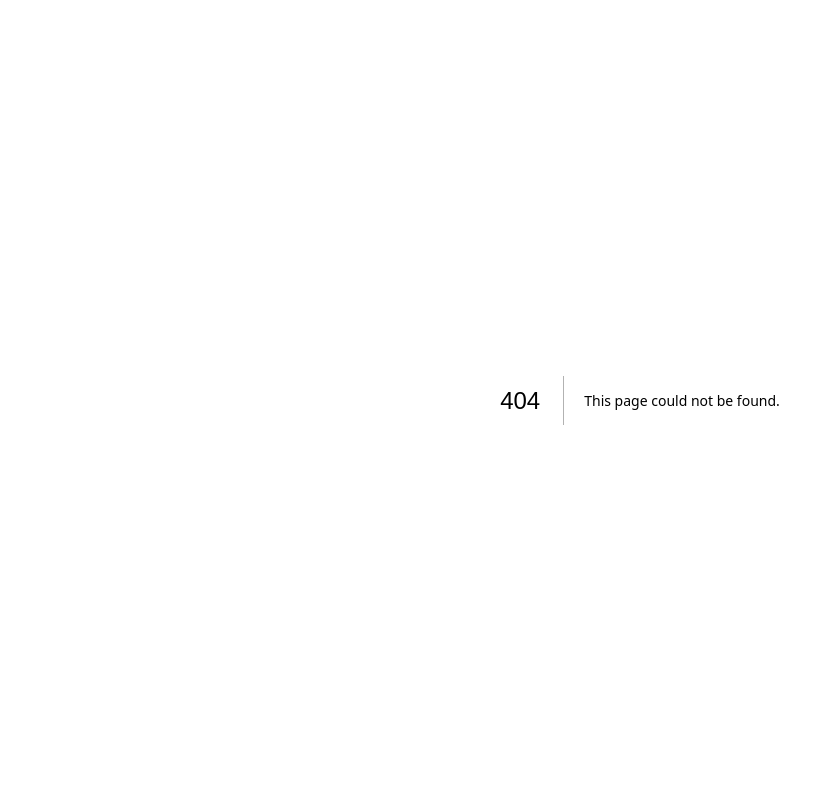
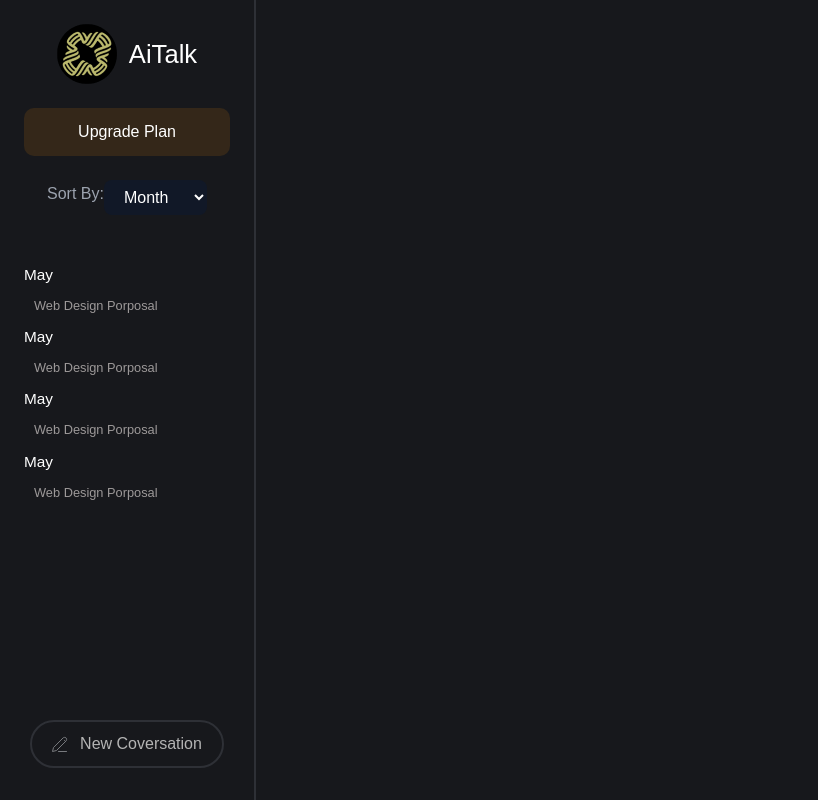
Before and after one commit to Anuran12/aitalk, a Next.js app: page /chat in a window 1280 px wide. Before the commit this address had no page. Shown: the whole page, without its empty margins (0-818 px from the left). Built offline with nearby package versions, Linux system fonts and the light colour scheme.

Commit message:
chat sidebar

```diff
--- /dev/null
+++ b/app/chat/page.tsx
@@ -0,0 +1,13 @@
+import ChatSidebar from "@/components/ChatSidebar";
+import React from "react";
+
+export default function ChatPage() {
+  return (
+    <div className="flex items-center justify-center h-screen">
+      <div className="w-[20%] h-full border-r-2 border-[#2E3036]">
+        <ChatSidebar />
+      </div>
+      <div className="w-[80%]"></div>
+    </div>
+  );
+}
--- /dev/null
+++ b/components/ChatSidebar.tsx
@@ -0,0 +1,148 @@
+"use client";
+import Image from "next/image";
+import React, { useState } from "react";
+import Logo from "@/public/Logo.png";
+import Link from "next/link";
+
+export default function ChatSidebar() {
+  const [sortBy, setSortBy] = useState("Month");
+  return (
+    <div className="flex flex-col h-full items-center p-6 gap-6 relative">
+      <div className="flex justify-center items-center gap-3 w-full">
+        <Image src={Logo} alt="" />
+        <h1 className="text-[2vw]">AiTalk</h1>
+      </div>
+      <Link
+        href={"/upgrade"}
+        className="bg-[#D3830A]/15 w-full text-center py-3 rounded-[10px]"
+      >
+        Upgrade Plan
+      </Link>
+      <div className="mb-6 flex items-center w-full justify-center ">
+        <label htmlFor="sort-by" className="block text-gray-400 mb-2">
+          Sort By:
+        </label>
+        <select
+          id="sort-by"
+          value={sortBy}
+          onChange={(e) => setSortBy(e.target.value)}
+          className=" bg-gray-900 rounded-lg px-4 py-2 text-white focus:outline-none focus:ring-2 focus:ring-gray-700 w-1/2"
+        >
+          <option value="Month">Month</option>
+          <option value="Date">Date</option>
+          <option value="Priority">Priority</option>
+        </select>
+      </div>
+      <div className="w-full">
+        <div className="w-full">
+          <h1 className="text-[1.2vw]">May</h1>
+          <div className="group w-full flex items-center hover:bg-[#2E3036] rounded-[10px]">
+            <span className="w-[90%] text-[#9D9999] text-[1vw] py-2.5 px-2.5">
+              Web Design Porposal
+            </span>
+            <div className="w-[10%] hidden group-hover:block">
+              <button className="w-full h-full py-3.5">
+                <svg
+                  width="18"
+                  viewBox="0 0 24 8"
+                  fill="none"
+                  xmlns="http://www.w3.org/2000/svg"
+                >
+                  <circle cx="4.08527" cy="4" r="3.18293" fill="#D9D9D9" />
+                  <circle cx="12.451" cy="4" r="3.18293" fill="#D9D9D9" />
+                  <circle cx="20.8172" cy="4" r="3.18293" fill="#D9D9D9" />
+                </svg>
+              </button>
+            </div>
+          </div>
+        </div>
+        <div className="w-full">
+          <h1 className="text-[1.2vw]">May</h1>
+          <div className="group w-full flex items-center hover:bg-[#2E3036] rounded-[10px]">
+            <span className="w-[90%] text-[#9D9999] text-[1vw] py-2.5 px-2.5">
+              Web Design Porposal
+            </span>
+            <div className="w-[10%] hidden group-hover:block">
+              <button className="w-full h-full py-3.5">
+                <svg
+                  width="18"
+                  viewBox="0 0 24 8"
+                  fill="none"
+                  xmlns="http://www.w3.org/2000/svg"
+                >
+                  <circle cx="4.08527" cy="4" r="3.18293" fill="#D9D9D9" />
+                  <circle cx="12.451" cy="4" r="3.18293" fill="#D9D9D9" />
+                  <circle cx="20.8172" cy="4" r="3.18293" fill="#D9D9D9" />
+                </svg>
+              </button>
+            </div>
+          </div>
+        </div>
+        <div className="w-full">
+          <h1 className="text-[1.2vw]">May</h1>
+          <div className="group w-full flex items-center hover:bg-[#2E3036] rounded-[10px]">
+            <span className="w-[90%] text-[#9D9999] text-[1vw] py-2.5 px-2.5">
+              Web Design Porposal
+            </span>
+            <div className="w-[10%] hidden group-hover:block">
+              <button className="w-full h-full py-3.5">
+                <svg
+                  width="18"
+                  viewBox="0 0 24 8"
+                  fill="none"
+                  xmlns="http://www.w3.org/2000/svg"
+                >
+                  <circle cx="4.08527" cy="4" r="3.18293" fill="#D9D9D9" />
+                  <circle cx="12.451" cy="4" r="3.18293" fill="#D9D9D9" />
+                  <circle cx="20.8172" cy="4" r="3.18293" fill="#D9D9D9" />
+                </svg>
+              </button>
+            </div>
+          </div>
+        </div>
+        <div className="w-full">
+          <h1 className="text-[1.2vw]">May</h1>
+          <div className="group w-full flex items-center hover:bg-[#2E3036] rounded-[10px]">
+            <span className="w-[90%] text-[#9D9999] text-[1vw] py-2.5 px-2.5">
+              Web Design Porposal
+            </span>
+            <div className="w-[10%] hidden group-hover:block">
+              <button className="w-full h-full py-3.5">
+                <svg
+                  width="18"
+                  viewBox="0 0 24 8"
+                  fill="none"
+                  xmlns="http://www.w3.org/2000/svg"
+                >
+                  <circle cx="4.08527" cy="4" r="3.18293" fill="#D9D9D9" />
+                  <circle cx="12.451" cy="4" r="3.18293" fill="#D9D9D9" />
+                  <circle cx="20.8172" cy="4" r="3.18293" fill="#D9D9D9" />
+                </svg>
+              </button>
+            </div>
+          </div>
+        </div>
+      </div>
+      <div className="absolute bottom-0 py-8 w-full flex justify-center items-center bg-[#17181c]">
+        <button className="flex items-center border-2 border-[#2E3036] px-5 py-2.5 rounded-full text-[#B4B4B4] gap-3">
+          <svg
+            width="16"
+            height="16"
+            viewBox="0 0 16 16"
+            fill="none"
+            xmlns="http://www.w3.org/2000/svg"
+          >
+            <path
+              d="M6.5 15.5H14.5M12.5 4.50001L13.5 5.50001M14 2.00001C14.1971 2.1969 14.3535 2.43073 14.4602 2.68811C14.5669 2.94549 14.6219 3.22138 14.6219 3.50001C14.6219 3.77863 14.5669 4.05452 14.4602 4.31191C14.3535 4.56929 14.1971 4.80311 14 5.00001L4.5 14.5L0.5 15.5L1.5 11.556L11.004 2.00401C11.3786 1.62758 11.8811 1.40577 12.4116 1.38261C12.9422 1.35946 13.462 1.53665 13.868 1.87901L14 2.00001Z"
+              stroke="#787A7E"
+              strokeLinecap="round"
+              strokeLinejoin="round"
+            />
+          </svg>
+
+          <span>New Coversation</span>
+        </button>
+      </div>
+    </div>
+  );
+}
```
Also changed, not shown: public/Frame 50.svg (added), public/Vector8.svg (added).
